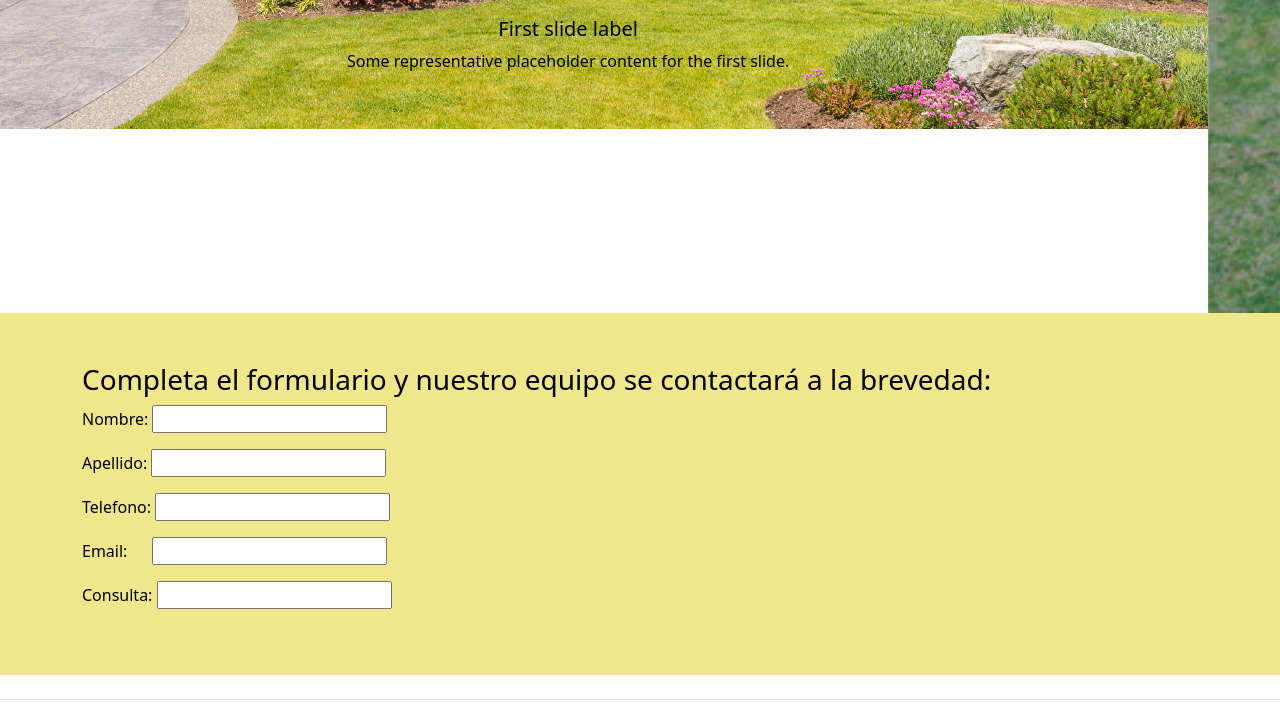
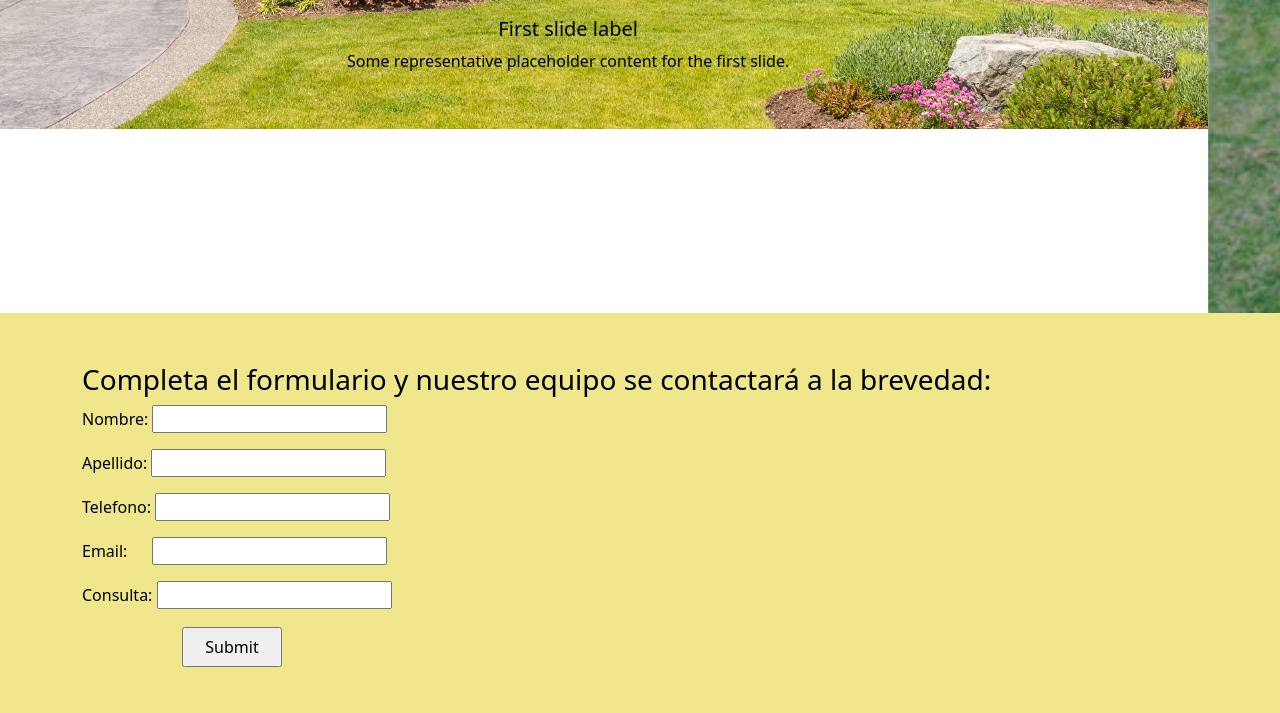
Before and after one commit to JColonna/Bootstrap, a plain HTML site: page contacto.html in a window 1280 px wide. Shown: the part 667-1380 px from the top of the page. Drawn offline with nearby package versions, Linux system fonts and the light colour scheme.

Commit message:
Proyecto final segunda entrega

```diff
--- a/contacto.html
+++ b/contacto.html
@@ -85,6 +85,7 @@
                 <p>Telefono: <input type="number"></p>
                 <p>Email: <input type="email" class="alinear" ></p>
                 <p>Consulta: <input type="text"></p>
+                <input type="submit" name="Enviar" id="botonc" >
             </form>
         </div>
     </main>
--- a/css/styles.css
+++ b/css/styles.css
@@ -175,3 +175,8 @@ main img {
     .sinSubrayado{
         text-decoration: none;
     }
+    #botonc{
+        height: 40px;
+        width: 100px;
+        margin: 2px 0 0 100px;
+    }
```
